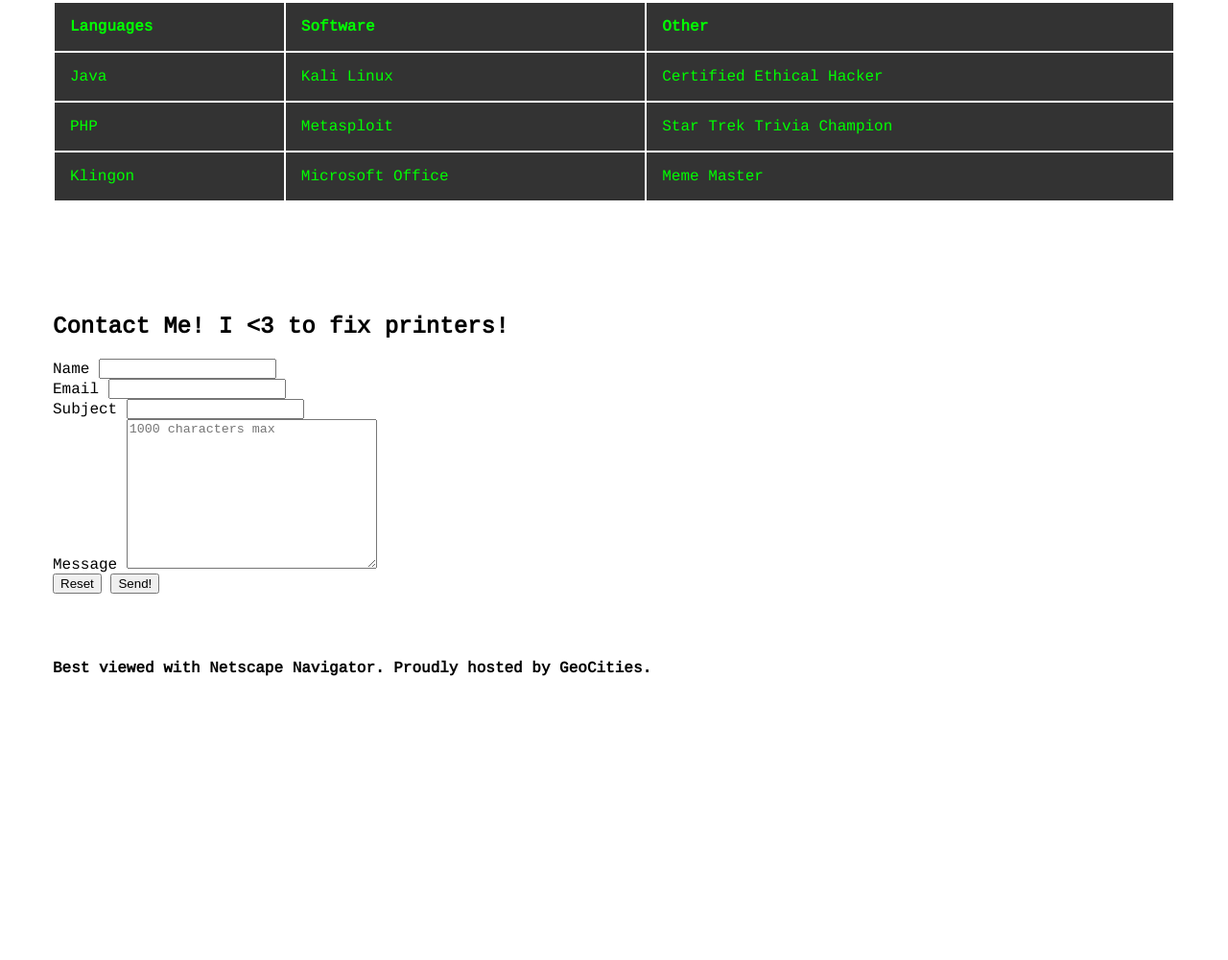
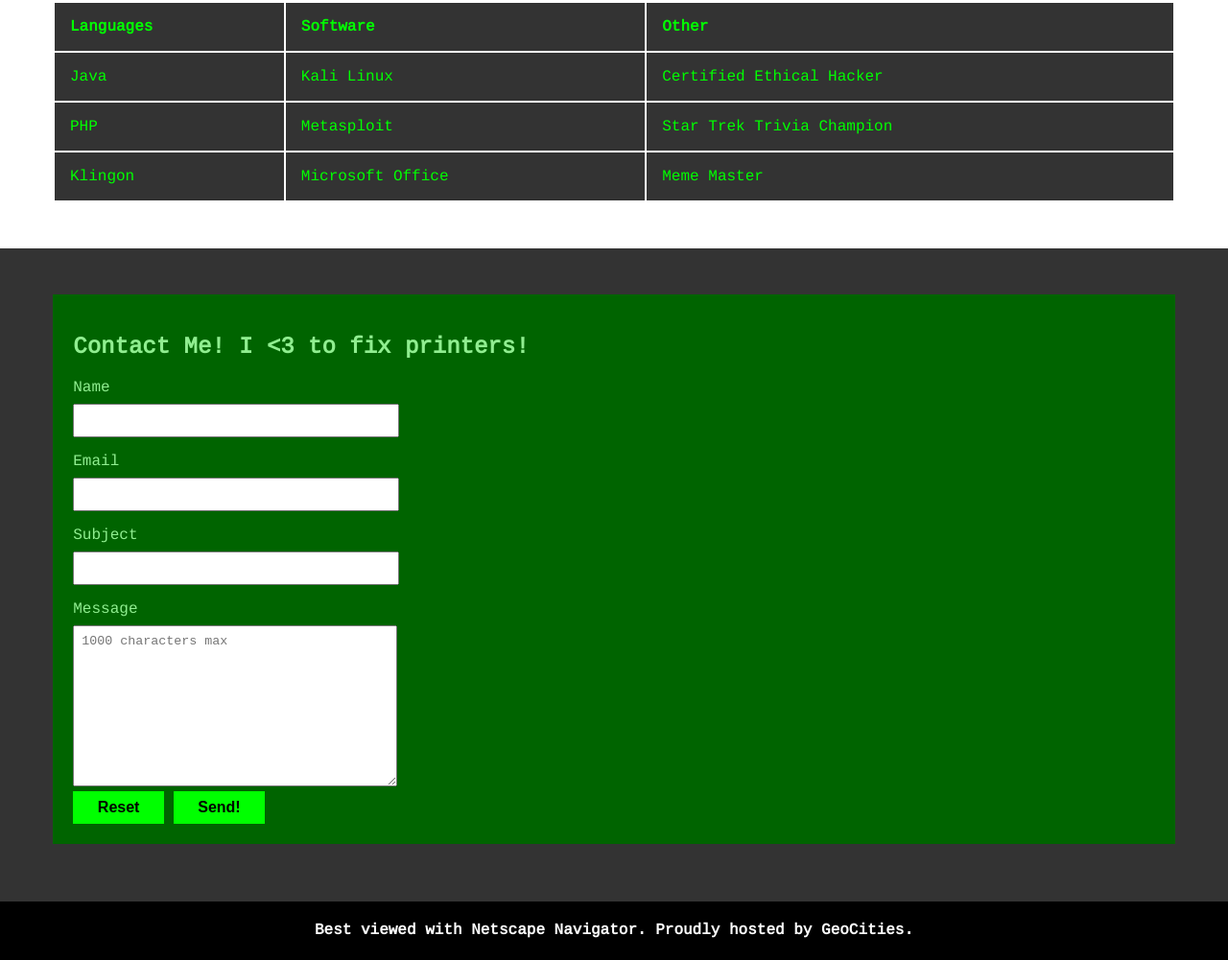
Before and after one commit to dd-fullstack-cohort-41/lecture-notes-41, a plain HTML site: page week-02/css-challenge/index.html in a window 1280 px wide. Shown: the part 1171-2172 px from the top of the page at 96% size. Before the commit the page ends 1898 px from the top, so only its background shows below. Drawn offline with Linux system fonts and the light colour scheme.

Commit message:
finished the css challenge.

```diff
--- a/week-02/css-challenge/css/style.css
+++ b/week-02/css-challenge/css/style.css
@@ -139,3 +139,55 @@ th{
 	font-weight: bold;
 	text-align: left;
 }
+
+/*contact form*/
+
+
+table{
+	width: 100%;
+}
+
+section:nth-child(4) h2{
+	text-align: right;
+}
+
+th{
+	font-weight: bold;
+	text-align: left;
+}
+
+div.sfooter-content section:last-child{
+	background-color: #333333;
+}
+
+.form-wrapper {
+	background-color: darkgreen;
+	color: lightgreen;
+	padding: 1.33em;
+	margin-bottom: .75em;
+}
+
+
+label {
+	display: flex;
+	margin: 1rem 0 .5rem 0;
+}
+
+input, textarea {
+	width: 25vw;
+	padding: .50rem
+}
+
+button {
+	background-color: #00ff00;
+	padding: .5rem 1.6rem;
+	font-weight: bold;
+	font-size: 1rem;
+	border: none;
+}
+
+footer {
+	text-align: center;
+	background-color: black;
+	color: white;
+}
```
